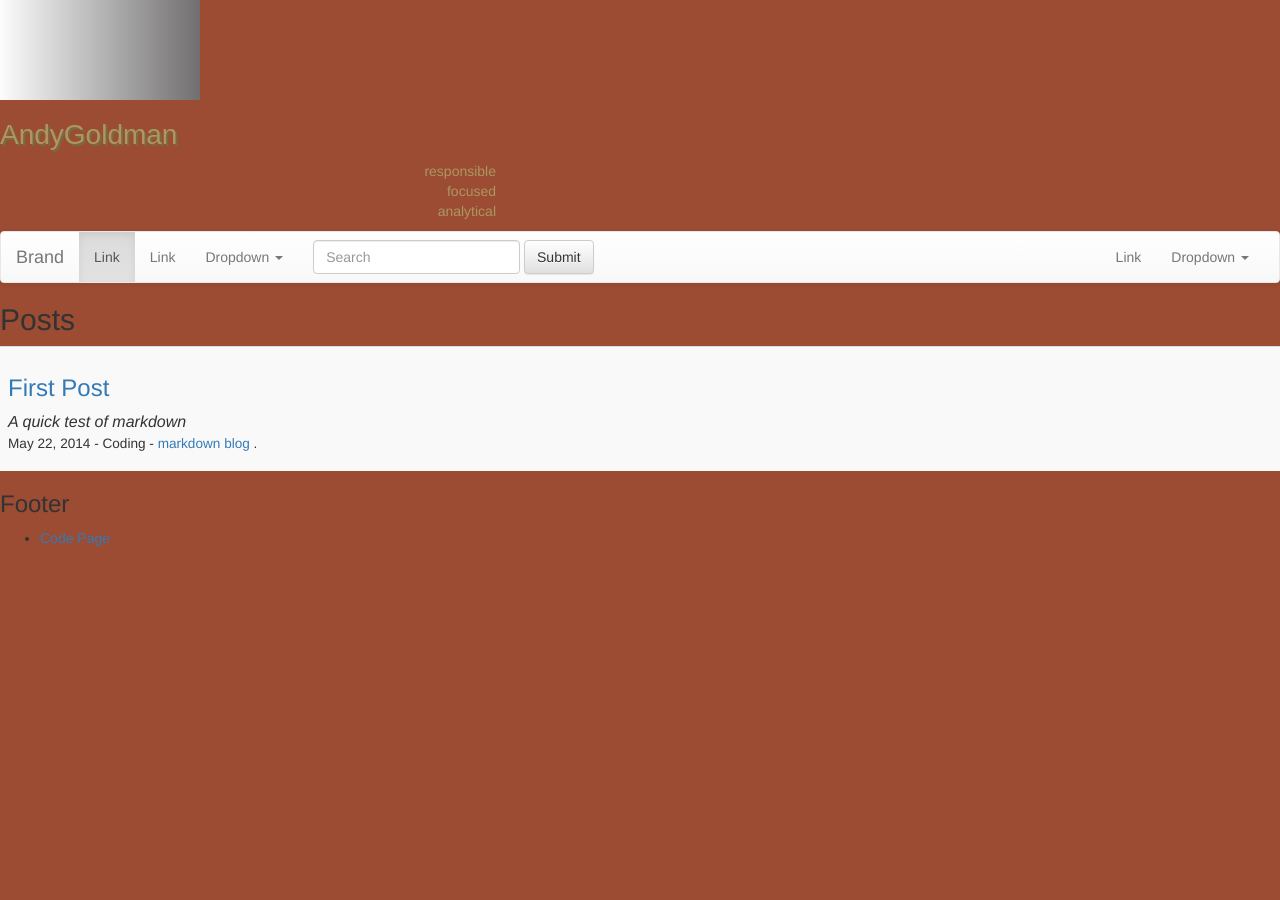
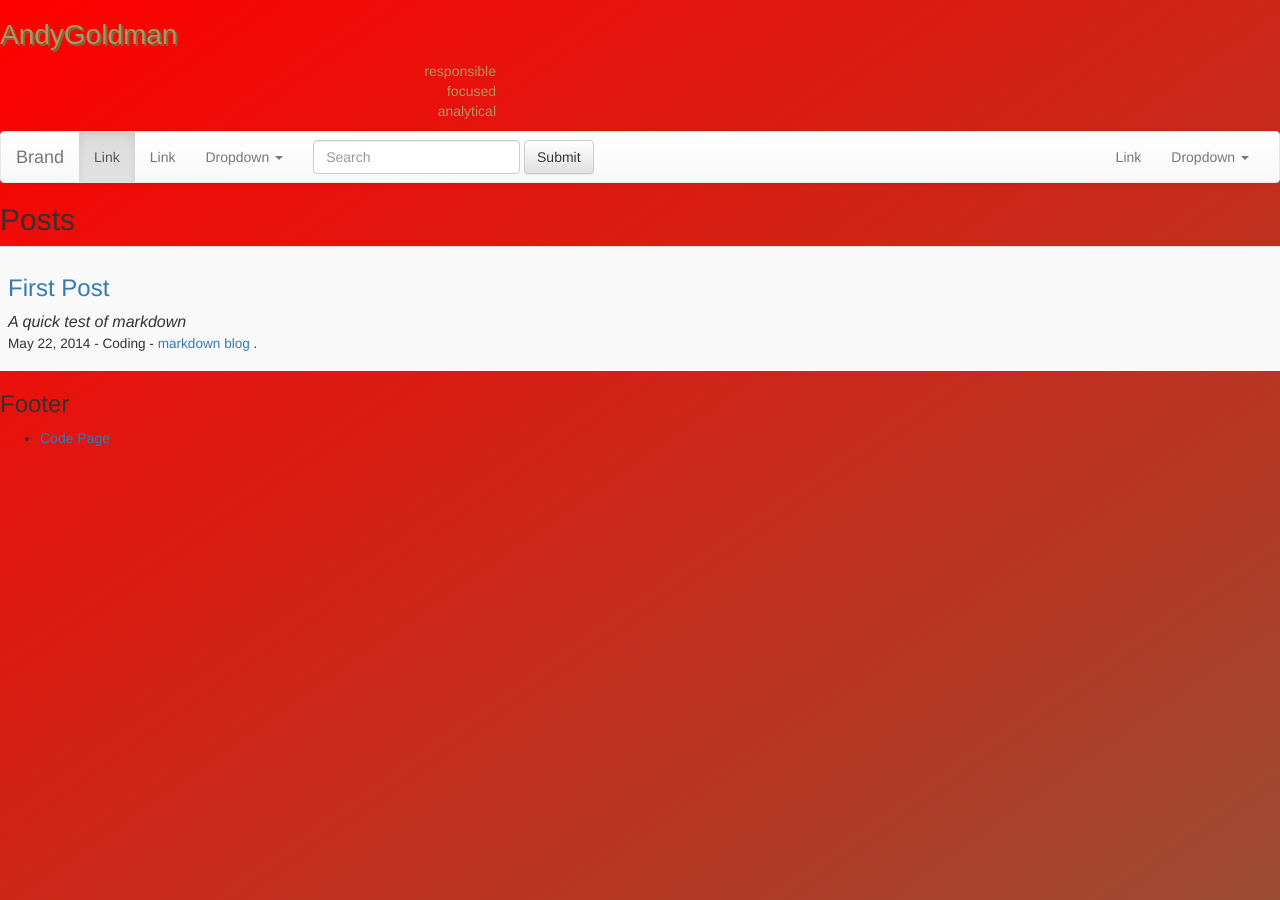
Before and after one commit to AndyGoldman/AndyGoldman2.github.io, a Jekyll site: the page built from index.html, in a window 1280 px wide. Built offline with Jekyll 4.4.1, drawn with Linux system fonts in a browser that asks for light colours; nearby versions of some CDN libraries; library files that are not in the unit come from our copies.

Commit message:
removed img src="gradient.png" added css to body

```diff
--- a/_layouts/main.html
+++ b/_layouts/main.html
@@ -16,7 +16,6 @@
 			<script src="//netdna.bootstrapcdn.com/bootstrap/3.1.1/js/bootstrap.min.js"></script>
 	</head>
 <body>
-	<img src="gradient.png">
   <div id="header" >
 		<h1> AndyGoldman </h1>
 		<ul id="tagline">
--- a/main.css
+++ b/main.css
@@ -6,6 +6,7 @@
 }
 
 body {
+	background: linear-gradient(to bottom right, red , rgb(155,76,50));
 	background-color: rgb(155,76,50);
 }
 
```
